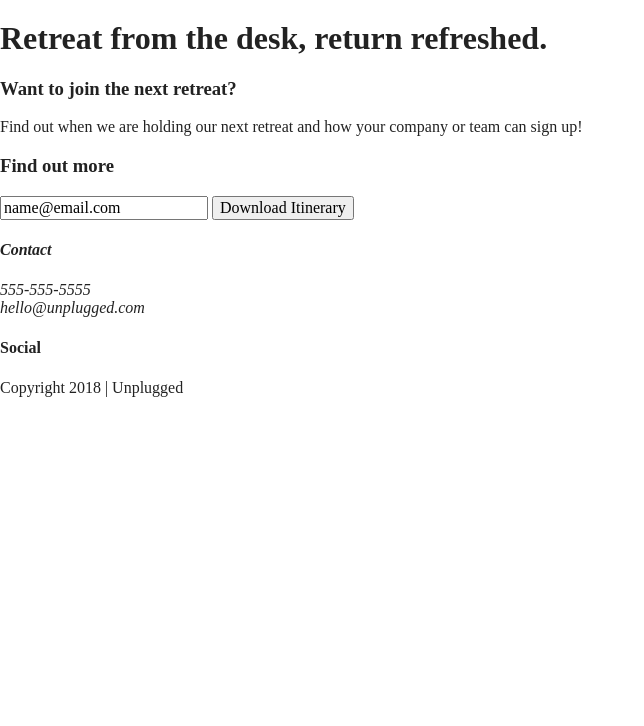
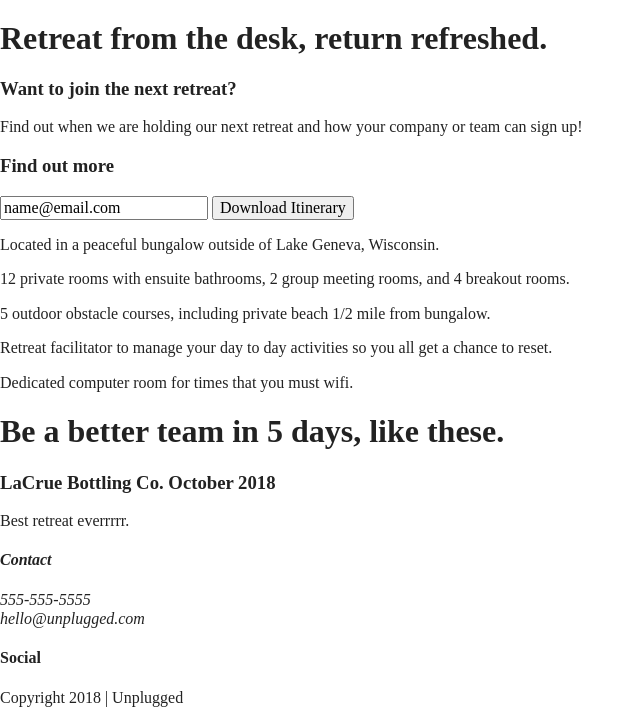
Before and after one commit to boykode/unplugged-retreat, a website built with Parcel: page index.html in a window 1280 px wide. Shown: the part 74-800 px from the top of the page, without its empty margins (0-644 px from the left). Built offline with nearby package versions, Linux system fonts and the light colour scheme.

Commit message:
complete homepage html

```diff
--- a/index.html
+++ b/index.html
@@ -62,6 +62,41 @@
     </div>
   </aside>
 
+  <section class="features">
+    <div class="content-wrapper">
+      <article>
+        <p class="fontawesome-icon"></p>
+        <p class="features-item-description">Located in a peaceful bungalow outside of Lake Geneva, Wisconsin.</p>
+      </article>
+      <article>
+        <p class="fontawesome-icon"></p>
+        <p class="features-item-description">12 private rooms with ensuite bathrooms, 2 group meeting rooms, and 4 breakout rooms.</p>
+      </article>
+      <article>
+        <p class="fontawesome-icon"></p>
+        <p class="features-item-description">5 outdoor obstacle courses, including private beach 1/2 mile from bungalow.</p>
+      </article>
+      <article>
+        <p class="fontawesome-icon"></p>
+        <p class="features-item-description">Retreat facilitator to manage your day to day activities so you all get a chance to reset.</p>
+      </article>
+      <article>
+        <p class="fontawesome-icon"></p>
+        <p class="features-item-description">Dedicated computer room for times that you must wifi.</p>
+      </article>
+    </div>
+  </section>
+
+  <section class="reviews">
+    <div class="content-wrapper">
+      <h1>Be a better team in 5 days, like these.</h1>
+    </div>
+    <div class="reviews">
+      <h3>LaCrue Bottling Co. October 2018</h3>
+      <p>Best retreat everrrrr.</p>
+    </div>
+  </section>
+
 </main> <!-- main wrapper -->
 
 <footer>
```
